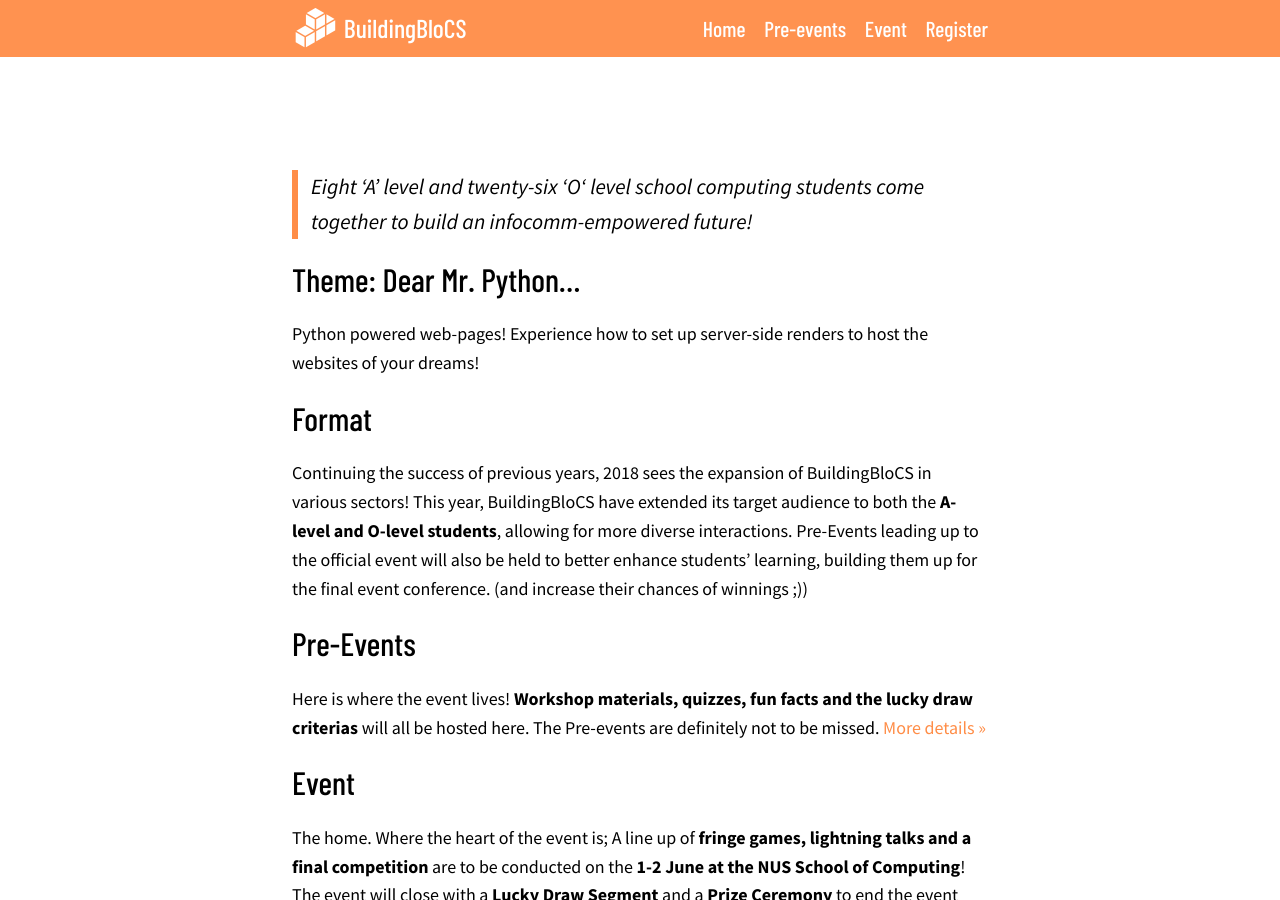
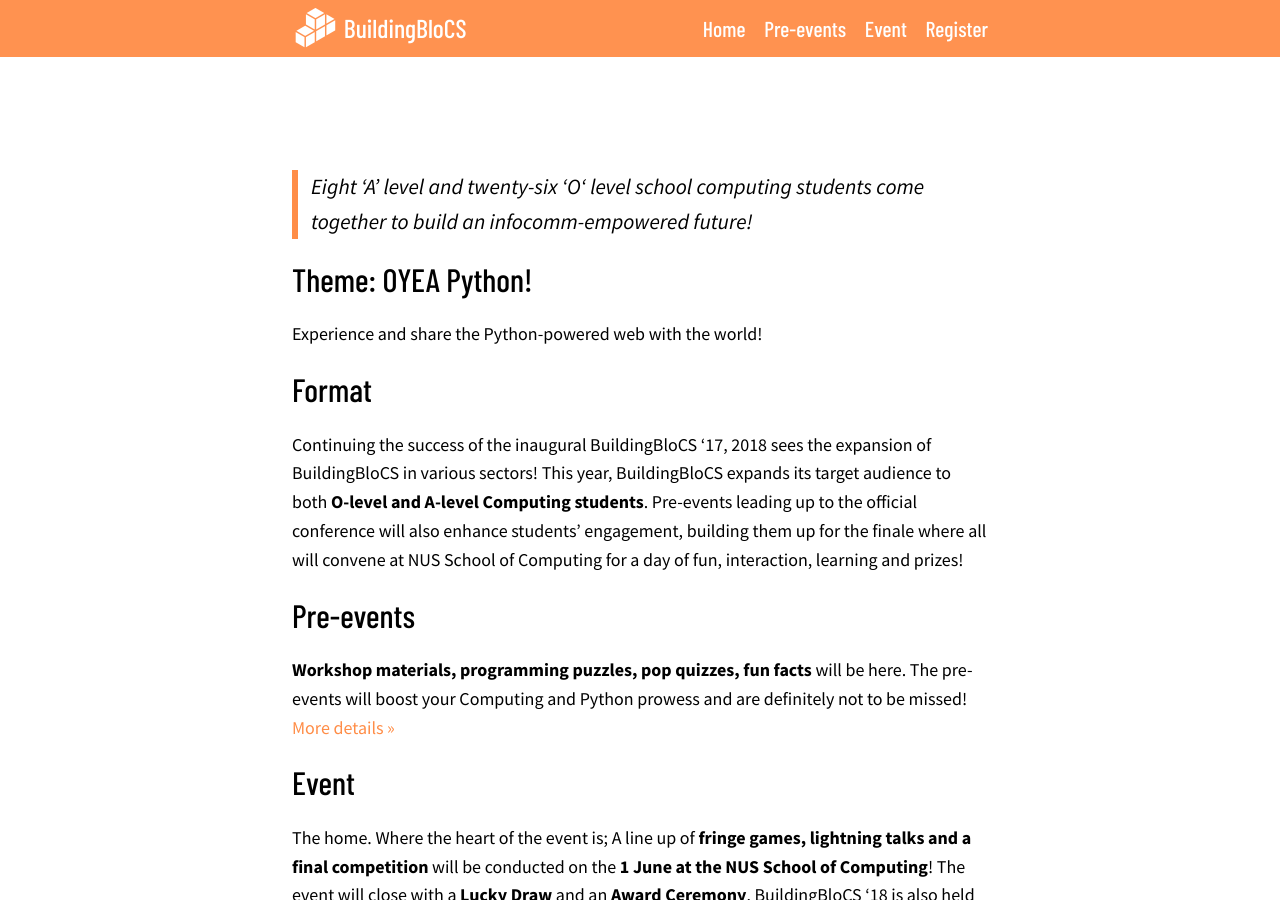
Before and after one commit to buildingblocs/2018, a Jekyll site: the page built from index.md, in a window 1280 px wide and 900 px high, scrolled down 712 px. Built offline with Jekyll 4.4.1, drawn with Linux system fonts in a browser that asks for light colours; some web fonts are replaced; some of the changed text lies outside the part shown.

Commit message:
update contents (todo: update {{ site.date }})
theme and contents phrasing

```diff
--- a/index.md
+++ b/index.md
@@ -18,21 +18,21 @@ layout: default
 
 > Eight &lsquo;A&rsquo; level and twenty-six &lsquo;O&lsquo; level school computing students come together to build an infocomm-empowered future!
 
-## Theme: Dear Mr. Python...
+## Theme: OYEA Python!
 
-Python powered web-pages! Experience how to set up server-side renders to host the websites of your dreams!
+Experience and share the Python-powered web with the world!
 
 ## Format
 
-Continuing the success of previous years, 2018 sees the expansion of BuildingBloCS in various sectors! This year, BuildingBloCS have extended its target audience to both the **A-level and O-level students**, allowing for more diverse interactions. Pre-Events leading up to the official event will also be held to better enhance students' learning, building them up for the final event conference. (and increase their  chances of winnings ;))
+Continuing the success of the inaugural BuildingBloCS '17, 2018 sees the expansion of BuildingBloCS in various sectors! This year, BuildingBloCS expands its target audience to both **O-level and A-level Computing students**. Pre-events leading up to the official conference will also enhance students' engagement, building them up for the finale where all will convene at NUS School of Computing for a day of fun, interaction, learning and prizes!
 
-## Pre-Events
+## Pre-events
 
-Here is where the event lives! **Workshop materials, quizzes, fun facts and the lucky draw criterias** will all be hosted here. The Pre-events are definitely not to be missed. [More&nbsp;details&nbsp;&raquo;]({{ site.baseurl }}/pre-event)
+**Workshop materials, programming puzzles, pop quizzes, fun facts** will be here. The pre-events will boost your Computing and Python prowess and are definitely not to be missed! [More&nbsp;details&nbsp;&raquo;]({{ site.baseurl }}/pre-event)
 
 ## Event
 
-The home. Where the heart of the event is; A line up of **fringe games, lightning talks and a final competition** are to be conducted on the **1-2 June at the NUS School of Computing**! The event will close with a **Lucky Draw Segment** and a **Prize Ceremony** to end the event  with a bang. This year's BuildingBloCS will also be held in conjuction with **"Python APAC 2018"**, making it a rare opportunity not to be missed.  [More&nbsp;details&nbsp;&raquo;]({{ site.baseurl }}/event)
+The home. Where the heart of the event is; A line up of **fringe games, lightning talks and a final competition** will be conducted on the **1 June at the NUS School of Computing**! The event will close with a **Lucky Draw** and an **Award Ceremony**. BuildingBloCS '18 is also held in conjuction with **"Python APAC 2018"**, connecting participants to the wider Pythonista community!  [More&nbsp;details&nbsp;&raquo;]({{ site.baseurl }}/event)
 
 
 ## Organised by
```
